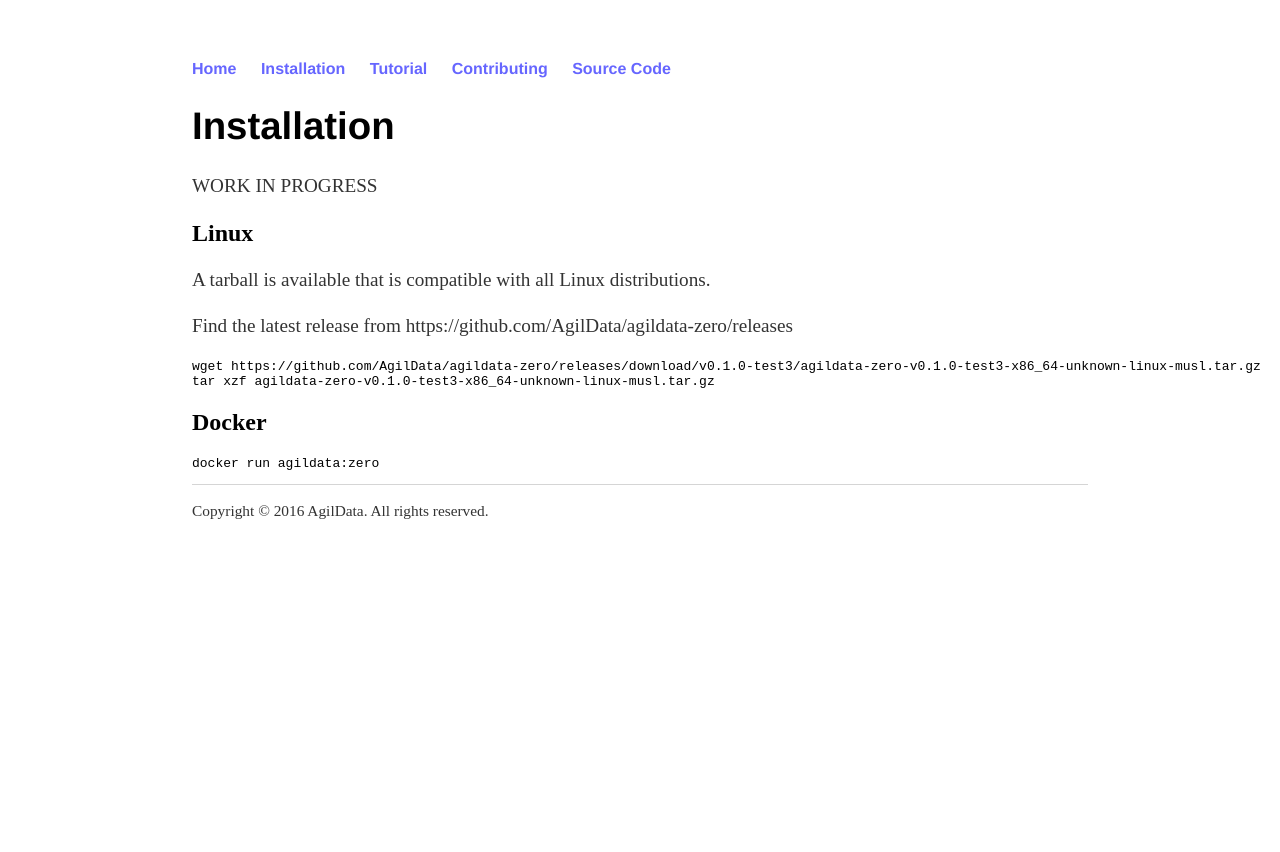
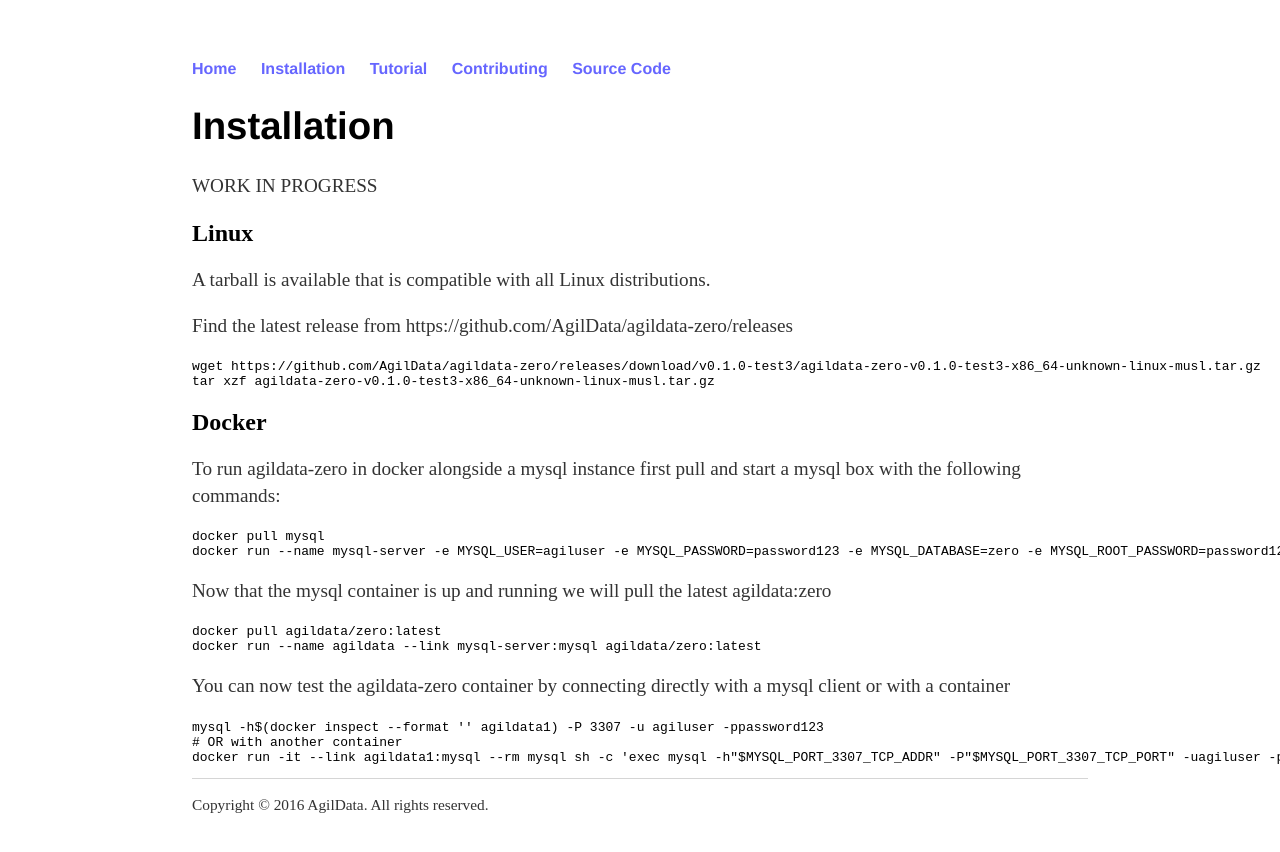
Before and after one commit to placrosse/agildata-zero, a Jekyll site: the page built from install.md, in a window 1280 px wide. Shown: the top 852 px of the page. Built offline with Jekyll 4.4.1, drawn with Linux system fonts in a browser that asks for light colours.

Commit message:
Update docker commands in gh-pages

````diff
--- a/install.md
+++ b/install.md
@@ -20,6 +20,19 @@
 
 ## Docker
 
+To run agildata-zero in docker alongside a mysql instance first pull and start a mysql box with the following commands:
 ```
-docker run agildata:zero
+docker pull mysql
+docker run --name mysql-server -e MYSQL_USER=agiluser -e MYSQL_PASSWORD=password123 -e MYSQL_DATABASE=zero -e MYSQL_ROOT_PASSWORD=password123 -d mysql:latest
 ```
+Now that the mysql container is up and running we will pull the latest agildata:zero
+```
+docker pull agildata/zero:latest
+docker run --name agildata --link mysql-server:mysql agildata/zero:latest
+```
+You can now test the agildata-zero container by connecting directly with a mysql client or with a container
+```
+mysql -h$(docker inspect --format '{{ .NetworkSettings.IPAddress }}' agildata1) -P 3307 -u agiluser -ppassword123
+# OR with another container
+docker run -it --link agildata1:mysql --rm mysql sh -c 'exec mysql -h"$MYSQL_PORT_3307_TCP_ADDR" -P"$MYSQL_PORT_3307_TCP_PORT" -uagiluser -ppassword123'
+```
````
